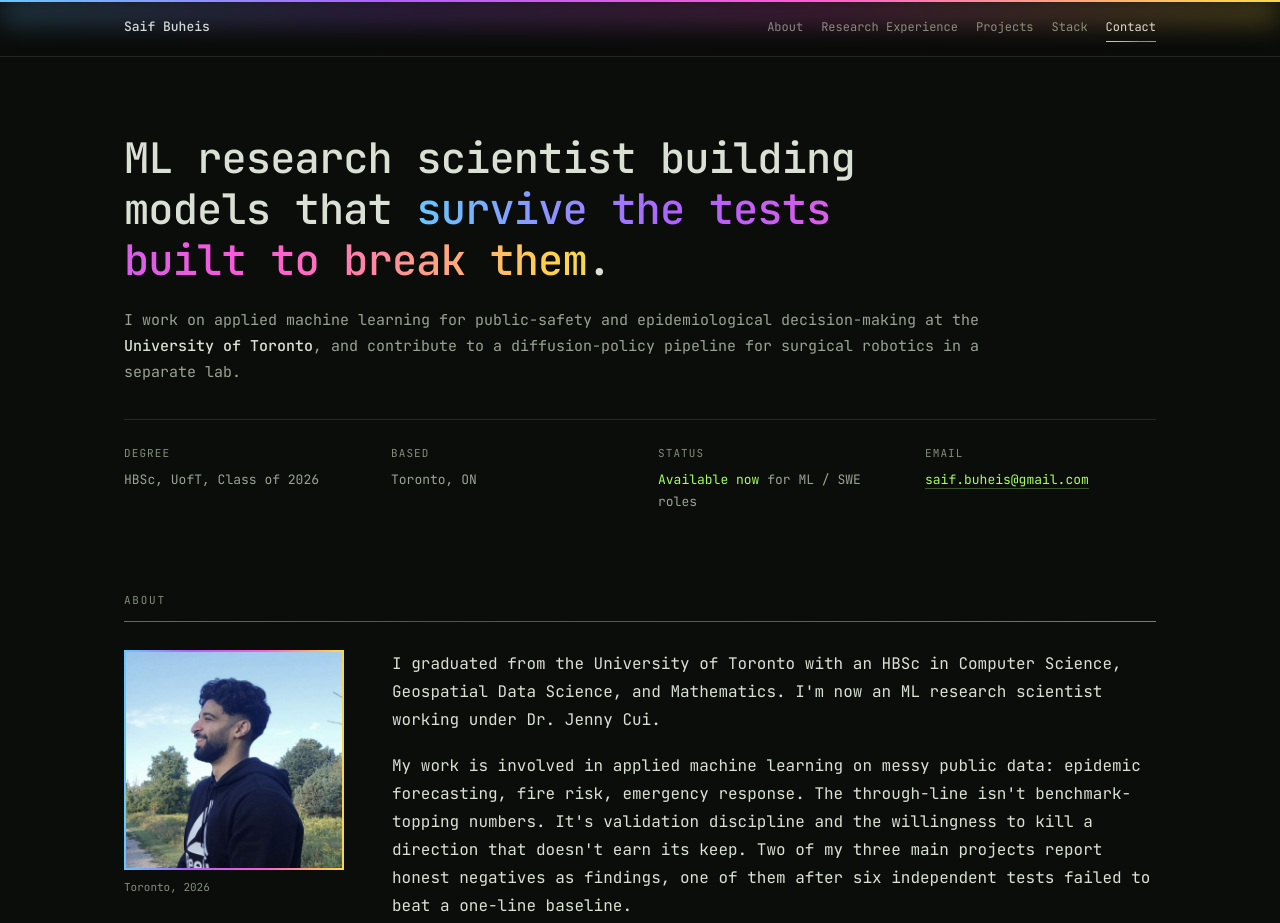
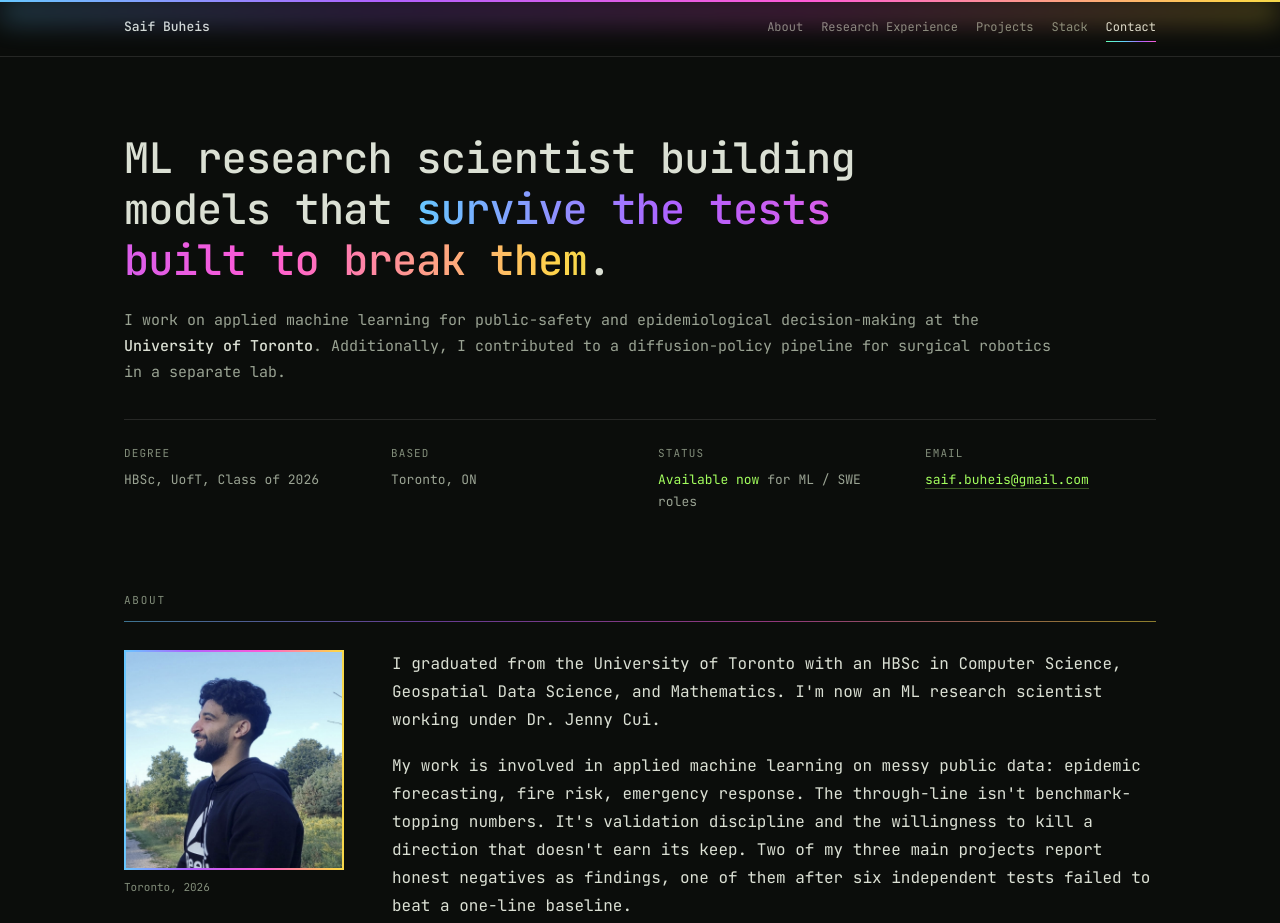
Before and after one commit to SBprjcts/PortfolioWebsite, a plain HTML site: page index.html in a window 1280 px wide. Shown: the top 923 px of the page. Drawn offline with Linux system fonts and the light colour scheme.

Commit message:
Reword intro: split robotics lab into its own sentence
Co-Authored-By: Claude Opus 5 (1M context) <noreply@anthropic.com>

```diff
--- a/index.html
+++ b/index.html
@@ -193,7 +193,7 @@ footer{margin-top:80px;padding-top:20px;border-top:1px solid var(--rule);display
 
 <header class="intro">
   <h1>ML research scientist building models that <em>survive the tests built to break them</em>.</h1>
-  <p class="sub">I work on applied machine learning for public-safety and epidemiological decision-making at the <b>University of Toronto</b>, and contribute to a diffusion-policy pipeline for surgical robotics in a separate lab.</p>
+  <p class="sub">I work on applied machine learning for public-safety and epidemiological decision-making at the <b>University of Toronto</b>. Additionally, I contributed to a diffusion-policy pipeline for surgical robotics in a separate lab.</p>
   <dl class="facts">
     <div><dt>Degree</dt><dd>HBSc, UofT, Class of 2026</dd></div>
     <div><dt>Based</dt><dd>Toronto, ON</dd></div>
```
